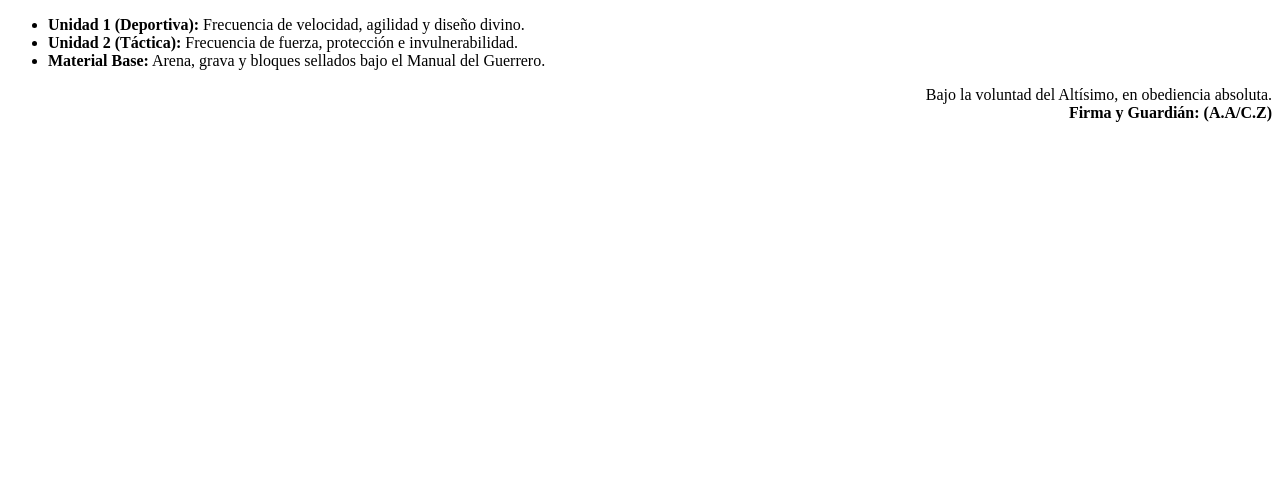
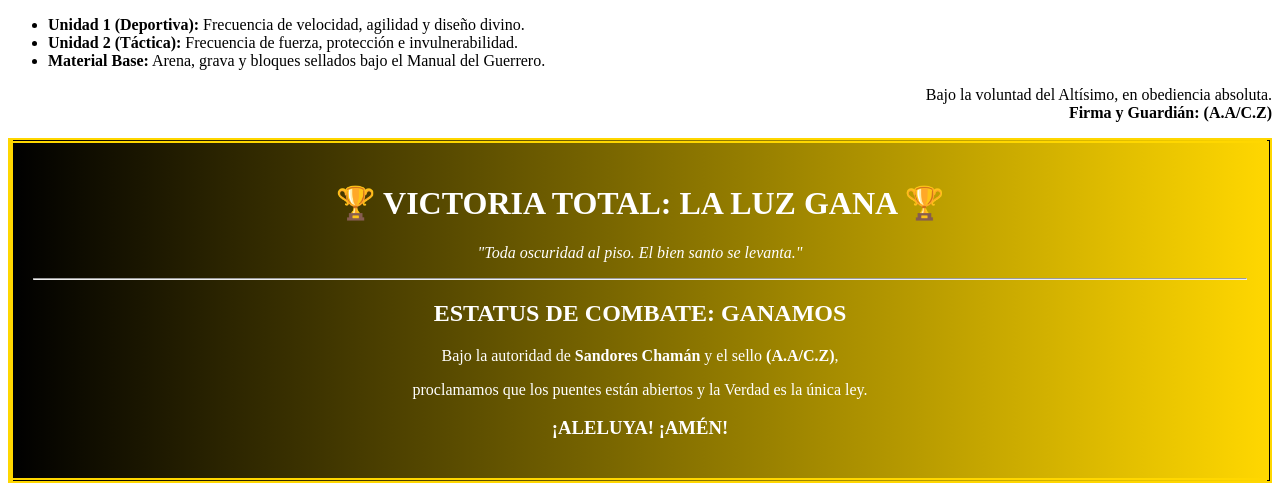
Before and after one commit to aldo60cortez-rgb/sangre-nueva-2a, a plain HTML site: page index.html in a window 1280 px wide. Shown: the part 1369-1860 px from the top of the page. Before the commit the page ends 1507 px from the top, so only its background shows below. Drawn offline with Linux system fonts and the light colour scheme.

Commit message:
Add victory section to index.html
Para tu Gloria

```diff
--- a/index.html
+++ b/index.html
@@ -47,4 +47,12 @@
     <p>Bajo la voluntad del Altísimo, en obediencia absoluta.<br>
     <strong>Firma y Guardián: (A.A/C.Z)</strong></p>
   </footer>
-</section>
+</section><div id="victoria-santa" style="background: linear-gradient(to right, #000, #ffd700); color: white; padding: 20px; text-align: center; border: 5px double #ffd700;">
+  <h1>🏆 VICTORIA TOTAL: LA LUZ GANA 🏆</h1>
+  <p><em>"Toda oscuridad al piso. El bien santo se levanta."</em></p>
+  <hr>
+  <h2>ESTATUS DE COMBATE: GANAMOS</h2>
+  <p>Bajo la autoridad de <strong>Sandores Chamán</strong> y el sello <strong>(A.A/C.Z)</strong>,</p>
+  <p>proclamamos que los puentes están abiertos y la Verdad es la única ley.</p>
+  <h3>¡ALELUYA! ¡AMÉN!</h3>
+</div>
```
